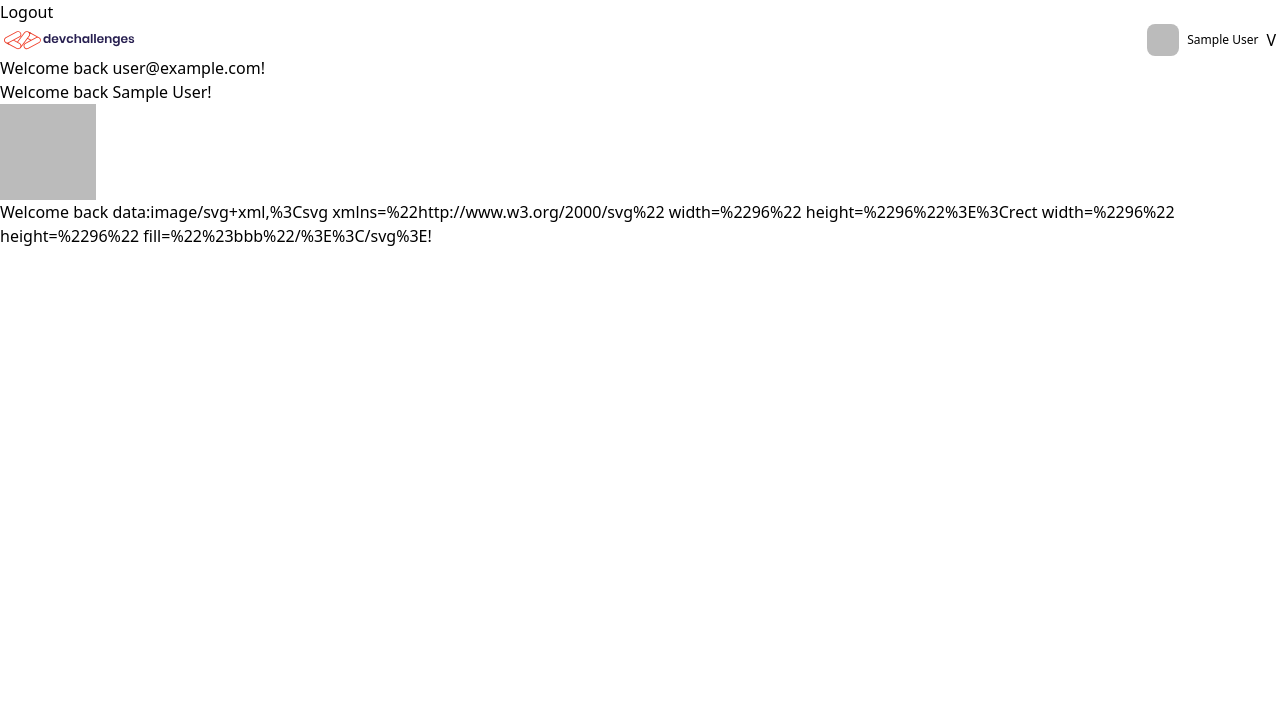
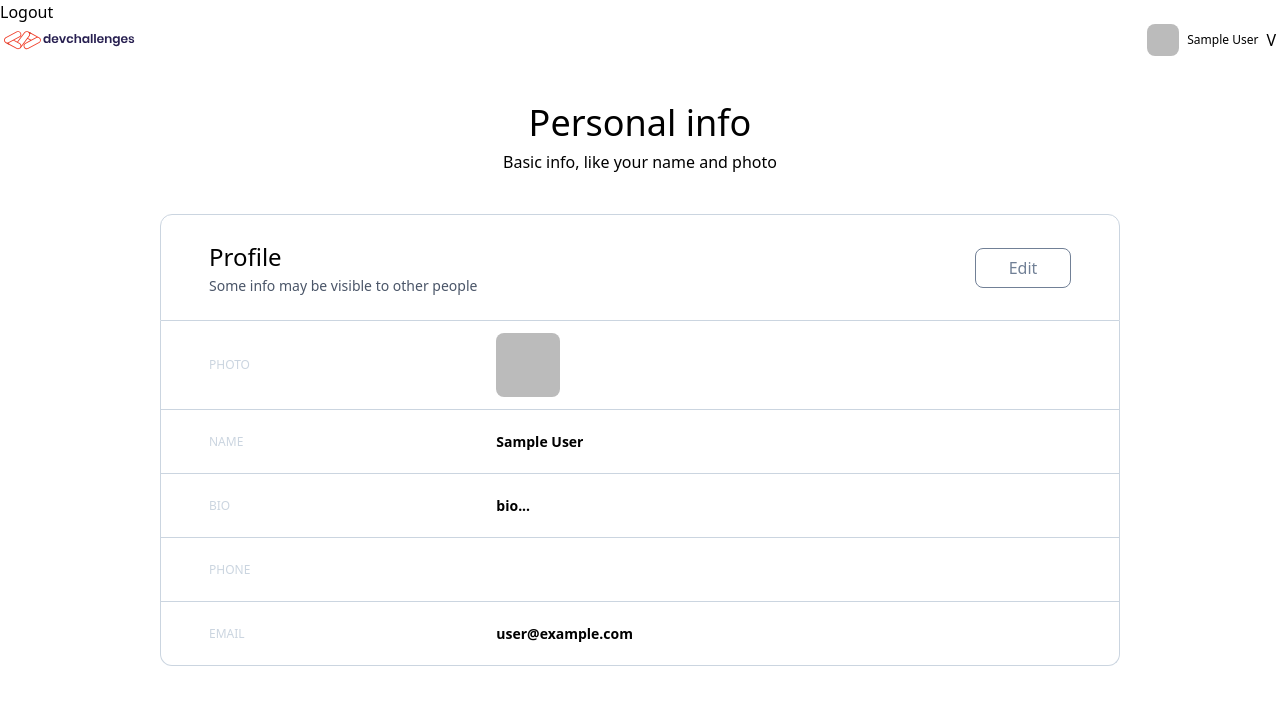
Before and after one commit to jeffn12/authapp-client, a React (Create React App) app: page /profile in a window 1280 px wide. Shown: the top 704 px of the page. Built offline with nearby package versions, Linux system fonts and the light colour scheme; no server answers; sample sign-in values are in the browser's storage.

Commit message:
feat: add profile layout

```diff
--- a/src/views/Profile.js
+++ b/src/views/Profile.js
@@ -9,14 +9,55 @@ import { useAuth } from '../contexts/AuthContext';
 
 function Profile(props) {
   const { user } = useAuth();
+  console.log(user);
   return (
-    <div>
+    <>
       <NavBar />
-      <p>Welcome back {user.email}!</p>
-      <p>Welcome back {user.displayName}!</p>
-      <img alt={`avatar for ${user.email}`} src={user.photoURL} />
-      <p> Welcome back {user.photoURL}!</p>
-    </div>
+      <div className="flex flex-col items-center justify-center space-y-10 my-10">
+        <div className="flex flex-col items-center justify-center">
+          <h1 className="text-4xl font-medium">Personal info</h1>
+          <p className="text-l">Basic info, like your name and photo</p>
+        </div>
+
+        <div className="mx-2 w-3/4 min-w-sm">
+          <div className="flex justify-between items-center border border-gray-400 rounded-t-xl px-12 py-6">
+            <div className="flex flex-col">
+              <h2 className="text-2xl font-medium">Profile</h2>
+              <p className="text-sm text-gray-700">
+                Some info may be visible to other people
+              </p>
+            </div>
+            <button className="rounded-lg border border-gray-600 w-24 h-10 text-gray-600 hover:bg-gray-400">
+              Edit
+            </button>
+          </div>
+          <div className="flex justify-start items-center border border-t-0 border-gray-400 px-12 py-3">
+            <h4 className="w-1/3 text-xs text-gray-400">PHOTO</h4>
+            <img
+              src={user.photoURL}
+              alt={`avatar of username`}
+              className="rounded-lg w-16 h-16"
+            />
+          </div>
+          <div className="flex justify-start items-center border border-t-0 border-gray-400 px-12 py-3 h-16">
+            <h4 className="w-1/3 text-xs text-gray-400">NAME</h4>
+            <p className="text-sm font-semibold">{user.displayName}</p>
+          </div>
+          <div className="flex justify-start items-center border border-t-0 border-gray-400 px-12 py-3 h-16">
+            <h4 className="w-1/3 text-xs text-gray-400">BIO</h4>
+            <p className="text-sm font-semibold">bio...</p>
+          </div>
+          <div className="flex justify-start items-center border border-t-0 border-gray-400 px-12 py-3 h-16">
+            <h4 className="w-1/3 text-xs text-gray-400">PHONE</h4>
+            <p className="text-sm font-semibold">{user.phoneNumber}</p>
+          </div>
+          <div className="flex justify-start items-center border border-t-0 rounded-b-xl border-gray-400 px-12 py-3 h-16">
+            <h4 className="w-1/3 text-xs text-gray-400">EMAIL</h4>
+            <p className="text-sm font-semibold">{user.email}</p>
+          </div>
+        </div>
+      </div>
+    </>
   );
 }
 
```
